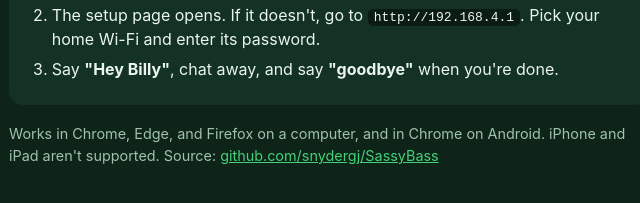
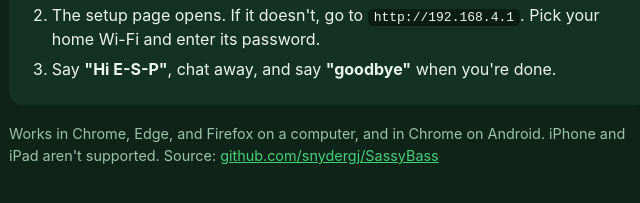
Before and after one commit to snydergj/SassyBass, a plain HTML site: page docs/index.html in a window 1280 px wide. Shown: the part 957-1160 px from the top of the page, 311-951 px from the left. Drawn offline with Linux system fonts and the light colour scheme.

Commit message:
Switch wake word to WakeNet 'Hi ESP', fix tool-call parsing
- The MultiNet7 command recognizer crashes building its command model,
  so drop it and drive Espressif's always-on WakeNet directly through
  the AFE API (no MultiNet loaded at all).
- Tool calls: Gemini sends name/args before id, which the old parser
  missed (volume requests went unanswered). Parse each call object
  independently and never send an empty toolResponse.
- Log unexpected server messages for debugging.

Co-Authored-By: Claude Opus 5.5 <noreply@anthropic.com>
Claude-Session: https://claude.ai/code/session_01N6o8MAdpT33TsoiBkeWMby

```diff
--- a/docs/index.html
+++ b/docs/index.html
@@ -62,7 +62,7 @@
     <ol>
       <li>Billy's light turns purple. On your phone, join the Wi-Fi network <code>BillyBass-Setup</code> (password <code>billybass</code>).</li>
       <li>The setup page opens. If it doesn't, go to <code>http://192.168.4.1</code>. Pick your home Wi-Fi and enter its password.</li>
-      <li>Say <b>"Hey Billy"</b>, chat away, and say <b>"goodbye"</b> when you're done.</li>
+      <li>Say <b>"Hi E-S-P"</b>, chat away, and say <b>"goodbye"</b> when you're done.</li>
     </ol>
   </div>
 
```
Also changed, not shown: 4 other files.
